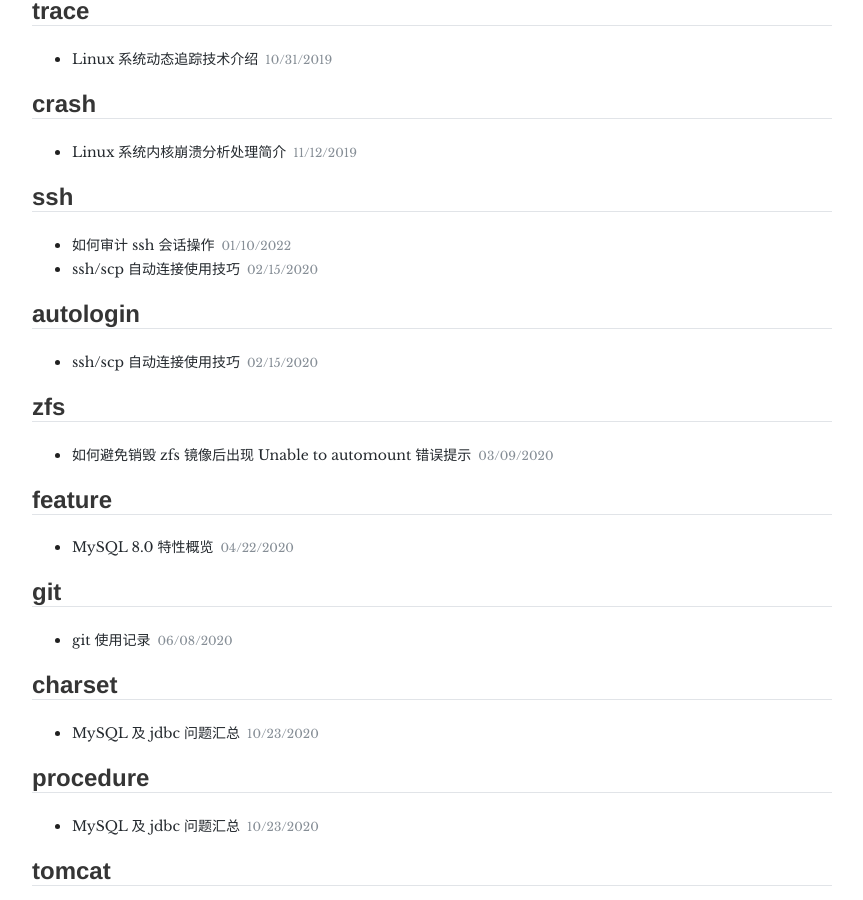
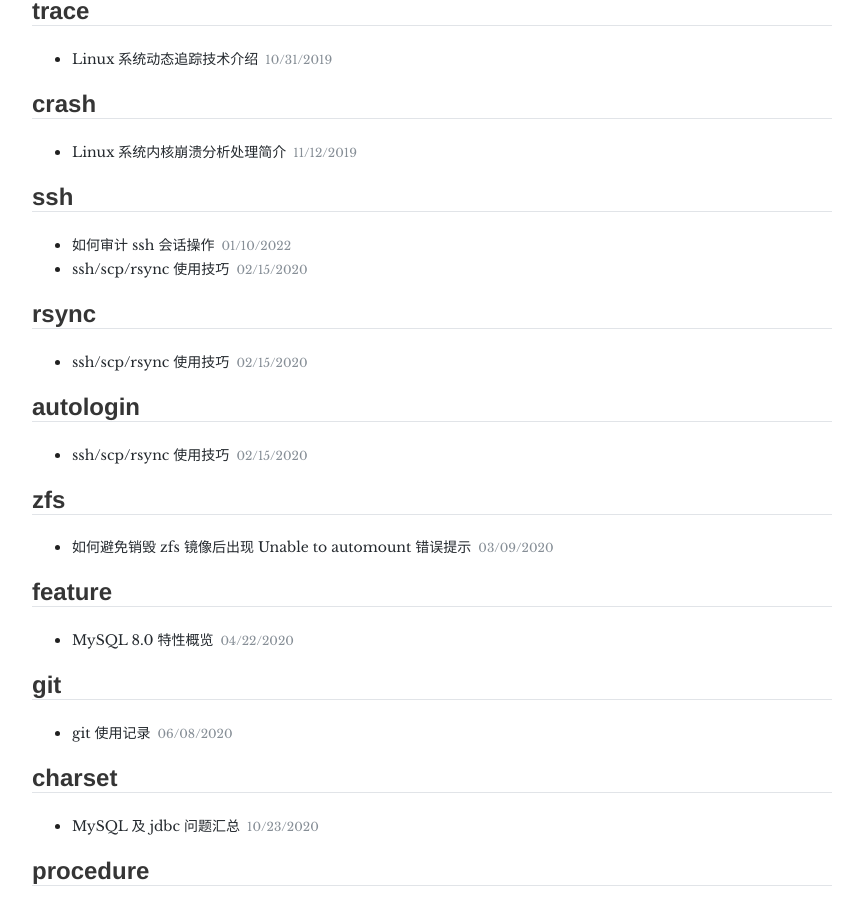
Before and after one commit to arstercz/arstercz.github.io, a Jekyll site: the page built from _pages/tags.md, in a window 1280 px wide and 900 px high, scrolled down 17273 px. Shown: the whole window, without its empty margins (208-1071 px from the left). Built offline with Jekyll 4.4.1, drawn with Linux system fonts in a browser that asks for light colours; comment, search, counter and statistics services are not loaded; some of the changed lines change nothing that is shown.

Commit message:
add more ssh/scp note

````diff
--- a/_posts/2020-02-15-ssh_scp-auto-connect-note.md
+++ b/_posts/2020-02-15-ssh_scp-auto-connect-note.md
@@ -1,7 +1,7 @@
 ---
 layout: post
-title: "ssh/scp 自动连接使用技巧"
-tags: [ssh, autologin]
+title: "ssh/scp/rsync 使用技巧"
+tags: [ssh, rsync, autologin]
 comments: true
 ---
 
@@ -12,6 +12,7 @@
     * [指纹信息变更](#指纹信息变更)
     * [连接超时](#连接超时)
 * [公钥不匹配引起登录失败](#公钥不匹配引起登录失败)
+* [隐藏进程说明](#隐藏进程说明)
 * [使用建议](#使用建议)
 
 ### 引起中断的问题
@@ -42,7 +43,7 @@
 #### 指纹信息变更
 
 这种问题通常在重新初始化远程机器的时候, 比如重装机器, ssh 的指纹信息变更, 如下所示:
-```
+```bash
 $ ssh newhost
 @@@@@@@@@@@@@@@@@@@@@@@@@@@@@@@@@@@@@@@@@@@@@@@@@@@@@@@@@@@
 @    WARNING: REMOTE HOST IDENTIFICATION HAS CHANGED!     @
@@ -51,8 +52,10 @@
 ......
 Host key verification failed.
 ```
+
 该问题同样可以通过 `StrictHostKeyChecking=no` 选项解决:
-```
+
+```bash
 $ ssh -o StrictHostKeyChecking=no newhost
 @@@@@@@@@@@@@@@@@@@@@@@@@@@@@@@@@@@@@@@@@@@@@@@@@@@@@@@@@@@
 @    WARNING: REMOTE HOST IDENTIFICATION HAS CHANGED!     @
@@ -117,7 +120,7 @@
 ```
 
 从 sshd 源码 `sshconnect2.c` 来看, 有 `id_rsa.pub` 公钥的时候会进行 pubkey 检测, 不匹配就退出, 没有公钥文件则直接尝试私钥 `id_rsa` 连接. 如下所示:
-```
+```c
 1355 int
 1356 userauth_pubkey(Authctxt *authctxt)
 1357 {
@@ -157,6 +160,50 @@
 
 所以在公钥不匹配的时候, 就会出现登录的问题, 可以简单的将 `id_rsa.pub` 换个文件名来跳过校验 pubkey, 以便正常登录.
 
+### 隐藏进程说明
+
+在日常使用 `scp/rsync/sftp` 的时候, 对端的机器一般都会产生一些隐含的进程, 具体如下:
+
+#### scp 文件
+
+如果在 A 主机执行 `scp file B:/tmp`, 那么 B 主机会产生下面的进程:
+```
+scp -t ...
+```
+
+如果在 A 主机执行 `scp B:/tmp/file /tmp`, 那么 B 主机会产生下面的进程:
+```
+scp -f ...
+```
+
+> 备注: `-t 和 -f` 选项不在手册选项中体现, 仅在源码中显现, 如下所示:
+```c
+// https://github.com/openssh/openssh-portable/blob/master/scp.c#L569
+		case 'f':	/* "from" */
+			iamremote = 1;
+			fflag = 1;
+			break;
+		case 't':	/* "to" */
+			iamremote = 1;
+			tflag = 1;
+```
+
+#### sftp 传输文件
+
+如果在 A 主机执行 `sftp B` 来传输文件, 那么 B 主机会产生下面的进程:
+```
+/usr/libexec/openssh/sftp-server
+```
+
+> 备注: 该进程受 B 主机 `/etc/ssh/sshd.conf` 配置 `Subsystem       sftp    /usr/libexec/openssh/sftp-server` 决定.
+
+#### rsync 传输文件
+
+如果在 A 主机执行 `rsync -av /tmp/file B:/tmp/` 或 `rsync -av B:/tmp/file /tmp/`, B 主机会产生下面的进程:
+```
+rsync --server ...
+```
+
 ### 使用建议
 
 实际的使用中可以通过对 `ssh/scp` 增加以下选项尽量避免自动登录失败:
````
